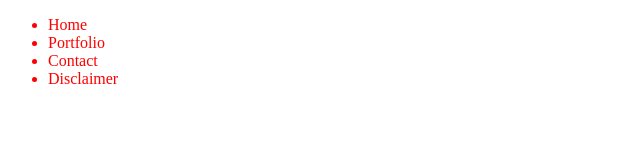
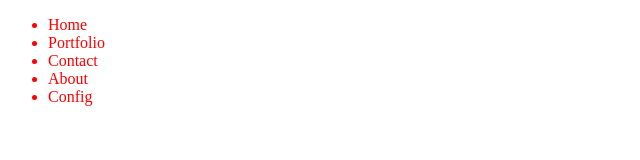
Before and after one commit to t-knapp/WebApp-Launchpad, a React app: page / in a window 1280 px wide. Shown: the top 160 px of the page, without its empty margins (0-640 px from the left). Built offline with nearby package versions, Linux system fonts and the light colour scheme.

Commit message:
Dockerfile for building and serving the SPA with environment variable driven configuration.

```diff
--- a/src/components/Menu/Menu.tsx
+++ b/src/components/Menu/Menu.tsx
@@ -23,6 +23,12 @@ export default class Menu extends React.Component<Props, State> {
         this.setState({collapsed: !this.state.collapsed});
     }
 
+    @boundMethod
+    private async _getConfig(): Promise<void> {
+        const response = await fetch('config.json');
+        console.log(await response.json());
+    }
+
     public render(): React.ReactElement {
         return (
             <div className='menu'>
@@ -30,7 +36,8 @@ export default class Menu extends React.Component<Props, State> {
                     <li>Home</li>
                     <li>Portfolio</li>
                     <li>Contact</li>
-                    <li>Disclaimer</li>
+                    <li>About</li>
+                    <li onClick={this._getConfig}>Config</li>
                 </ul>
             </div>
         );
```
Also changed, not shown: 2 other files (tests, documents, lock files or other folders).
